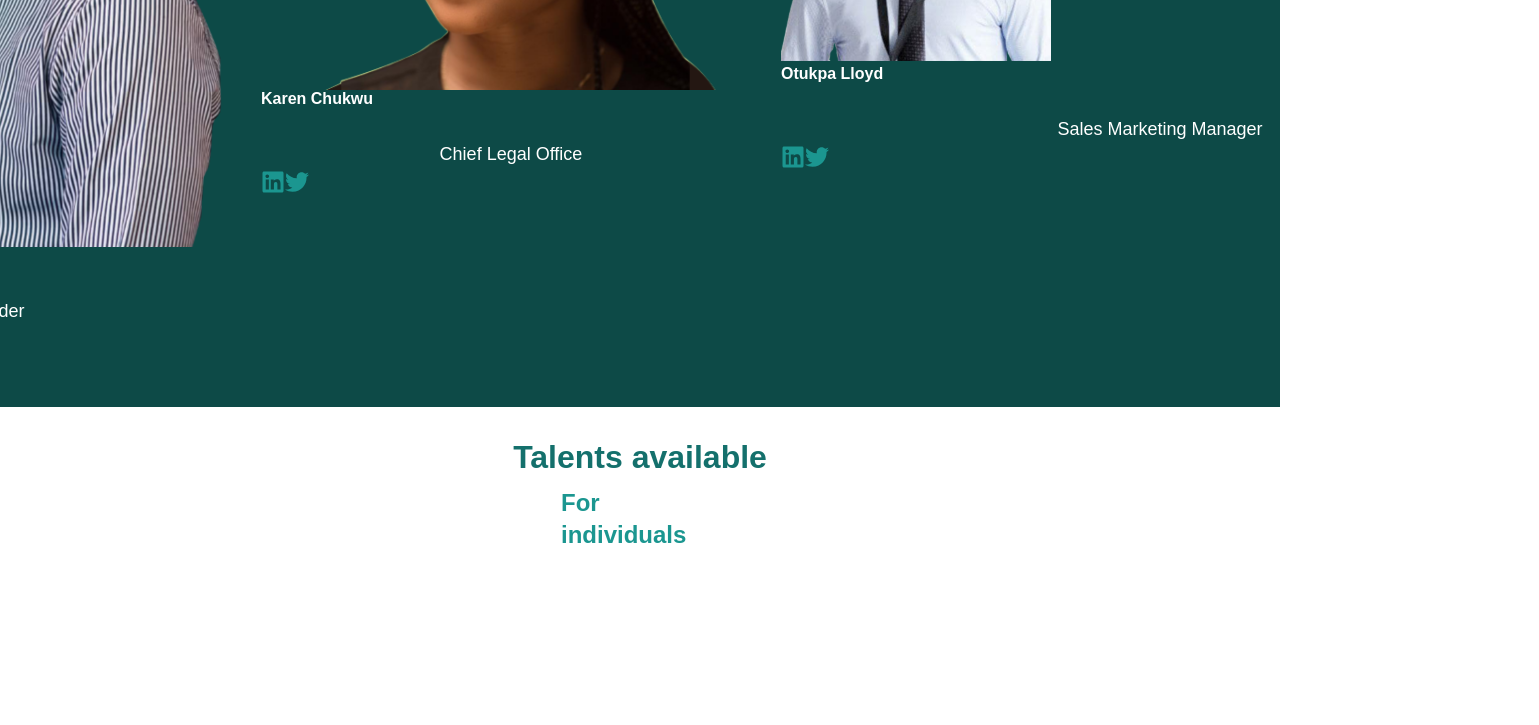
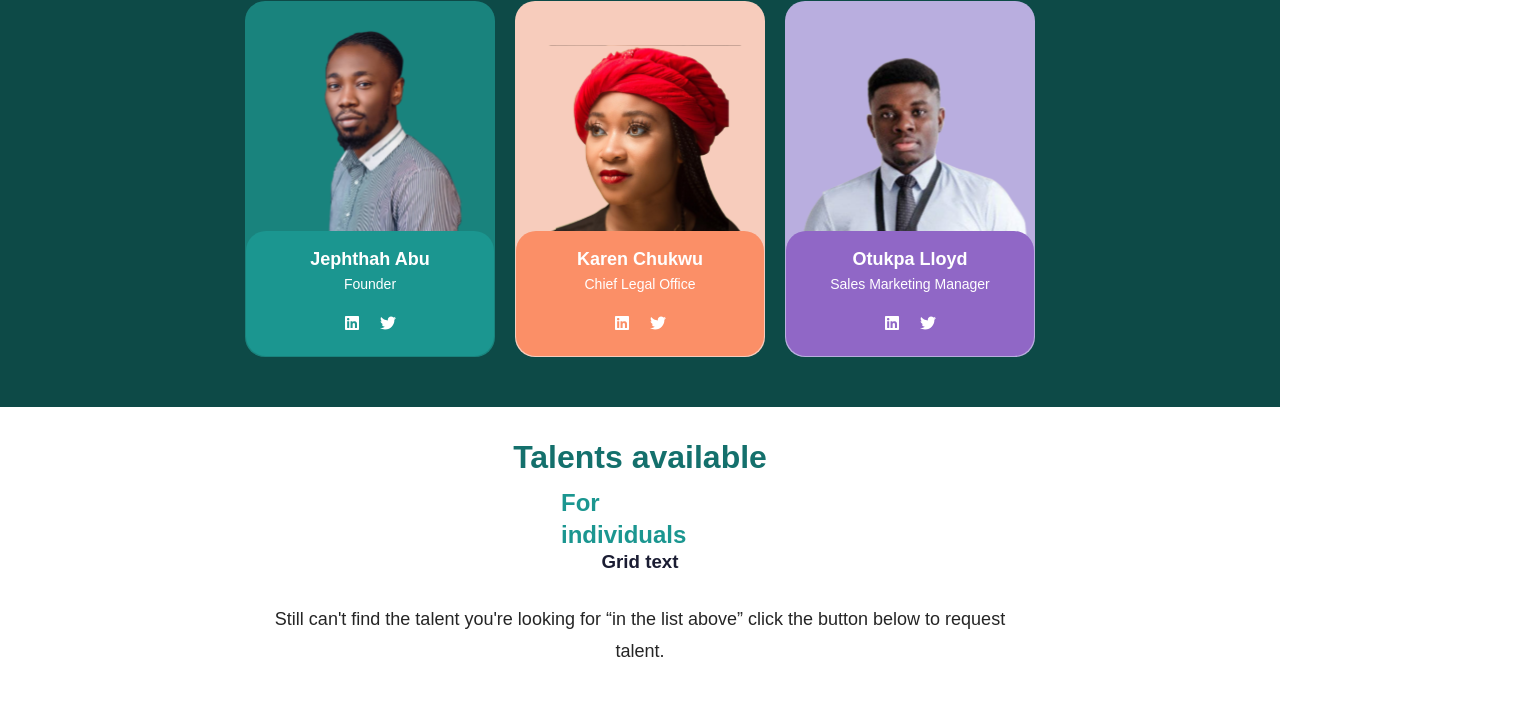
Before and after one commit to danielndubuisi/talentpoel, a React (Create React App) app: page / in a window 1280 px wide. Shown: the part 5220-5945 px from the top of the page, 1539 px wide, since content can reach past the window. Built offline with nearby package versions, Linux system fonts and the light colour scheme; a web font is replaced by a local one.

Commit message:
founder update

```diff
--- a/src/Data/data.js
+++ b/src/Data/data.js
@@ -146,6 +146,25 @@ export const bottomSectionOne = {
   displayButton: true,
 };
 
+export const aboutData = {
+  lightBg: "",
+  imgStart: "",
+  lightText: true,
+  lightText2: false,
+  lightTextDesc: true,
+  heading: false,
+  button: true,
+  subHeadline: "About Us",
+  description: `Derived from the Afrikaans word "Talentpoel", which roughly translates to Talentpool.
+
+    Talentpoel matches vetted non-technical Mid-level/Senior level experts in Africa to global tech companies and startups. Our aim is to enable companies have access to a broader pool of candidates regardless of location or governmental restrictions.`,
+  img1: "images/aboutImage.svg",
+  alt: "about-image",
+  imgDouble: false,
+  extraText: true,
+  extraTextValue: "Matching African talent to a Global Audience",
+};
+
 export const bottomSectionTwo = {
   lightBg: "darker",
   headLine: "",
@@ -163,10 +182,11 @@ export const bottomSectionThree = {
   lightBg: "",
   headLine: "Talents available",
   topLine: "For individuals",
-  lightTextDesc: false,
+  lightTextDesc: true,
   lightText: false,
   description:
     "Still can't find the talent you're looking for “in the list above” click the button below  to request talent.",
+  gridText: true,
   imgShow: "",
   button: true,
   buttonColor: "white",
--- a/src/components/BottomSection.css
+++ b/src/components/BottomSection.css
@@ -51,7 +51,3 @@
   text-align: center;
   margin-top: 30px;
 }
-
-.bottom_button-container {
-  margin-top: 50px;
-}
--- a/src/components/BottomSection.js
+++ b/src/components/BottomSection.js
@@ -1,6 +1,7 @@
 import "./BottomSection.css";
 import FounderDetails from "../components/FounderDetails";
 import GridImages from "../components/GridImages";
+import GridText from "../components/GridText";
 import { Button } from "./Button";
 
 const BottomSection = ({
@@ -12,6 +13,7 @@ const BottomSection = ({
   lightTextDesc,
   lightText,
   description,
+  gridText,
   imgShow,
   button,
   buttonColor,
@@ -49,6 +51,7 @@ const BottomSection = ({
                 {subHeadline}
               </h4>
             ) : null}
+            {gridText ? <GridText /> : null}
             <p
               className={
                 lightTextDesc
--- a/src/components/FounderDetails.css
+++ b/src/components/FounderDetails.css
@@ -1,27 +1,110 @@
 .founders {
   display: flex;
   align-items: center;
-  justify-content: center;
   gap: 20px;
-  max-width: 1200px;
+  width: 100%;
   margin: 0 auto;
   color: #fff;
 }
 
 .founder-jeph {
   display: flex;
-  width: 500px;
+  width: 250px;
   flex-direction: column;
+  align-items: center;
+  justify-content: center;
+  border: 1px solid transparent;
+  background-color: #1d948ec5;
+  border-radius: 20px;
+}
+
+.founder-jeph img {
+  width: 304px;
+  height: 274px;
 }
 
 .founder-karen {
   display: flex;
-  width: 500px;
+  width: 250px;
   flex-direction: column;
+  align-items: center;
+  justify-content: center;
+  border: 1px solid transparent;
+  background-color: #f7ccbc;
+  border-radius: 20px;
+  position: relative;
 }
 
-.founder-lloyd {
+.founder-karen img {
+  width: 270px;
+  height: 274px;
+}
+
+.founder-llyod {
   display: flex;
-  width: 500px;
+  width: 250px;
   flex-direction: column;
+  align-items: center;
+  justify-content: center;
+  border: 1px solid transparent;
+  background-color: #d7bffada;
+  border-radius: 20px;
 }
+
+.founder-llyod img {
+  width: 491px;
+  height: 274px;
+}
+
+.details {
+  display: flex;
+  flex-direction: column;
+  align-items: center;
+  border: 1px solid transparent;
+  border-radius: 20px;
+}
+
+.details h4 {
+  font-style: normal;
+  font-weight: 700;
+  font-size: 18px;
+  line-height: 24px;
+  margin-top: 15px;
+}
+
+.details p {
+  font-style: normal;
+  margin: 2px 0 20px 0;
+  font-weight: 300;
+  font-size: 14px;
+  line-height: 22px;
+}
+
+.details.jeph {
+  background-color: #1b9690;
+  margin-top: -45px;
+}
+
+.details.karen {
+  background-color: #fb8f67;
+  margin-top: -45px;
+}
+
+.details.lloyd {
+  background-color: #9067c6;
+  margin-top: -45px;
+}
+
+.detail-links {
+  display: flex;
+  gap: 20px;
+  margin-bottom: 20px;
+}
+
+.founder-icon-link svg {
+  color: #fff;
+}
+
+.founder-icon-link svg:hover {
+  color: yellowgreen;
+}
--- a/src/components/FounderDetails.js
+++ b/src/components/FounderDetails.js
@@ -10,11 +10,12 @@ const FounderDetails = () => {
     <div className="founders">
       <div className="founder-jeph">
         <img src={founderOneImg} alt="jephthah" />
-        <div className="details">
+        <div className="details jeph">
           <h4>Jephthah Abu</h4>
           <p>Founder</p>
+          <div className="detail-links">
             <Link
-            className="social-icon-link"
+              className="founder-icon-link"
               to="https://www.linkedin.com/in/jephtah-abu-03b899150/"
               target="_blank"
               aria-label="LinkedIn"
@@ -22,7 +23,7 @@ const FounderDetails = () => {
               <FaLinkedin />
             </Link>
             <Link
-            className="social-icon-link"
+              className="founder-icon-link"
               to="https://twitter.com/jephtahA_"
               target="_blank"
               aria-label="Twitter"
@@ -31,13 +32,15 @@ const FounderDetails = () => {
             </Link>
           </div>
         </div>
+      </div>
       <div className="founder-karen">
         <img src={founderTwoImg} alt="karen" />
-        <div className="details">
+        <div className="details karen">
           <h4>Karen Chukwu</h4>
           <p>Chief Legal Office</p>
+          <div className="detail-links">
             <Link
-            className="social-icon-link"
+              className="founder-icon-link"
               to="https://www.linkedin.com/in/karen-chukwu/"
               target="_blank"
               aria-label="LinkedIn"
@@ -45,7 +48,7 @@ const FounderDetails = () => {
               <FaLinkedin />
             </Link>
             <Link
-            className="social-icon-link"
+              className="founder-icon-link"
               to="https://twitter.com/Karen_Amarii"
               target="_blank"
               aria-label="Twitter"
@@ -54,13 +57,15 @@ const FounderDetails = () => {
             </Link>
           </div>
         </div>
+      </div>
       <div className="founder-llyod">
         <img src={founderThreeImg} alt="llyod" />
-        <div className="details">
+        <div className="details lloyd">
           <h4>Otukpa Lloyd</h4>
           <p>Sales Marketing Manager</p>
+          <div className="detail-links">
             <Link
-            className="social-icon-link"
+              className="founder-icon-link"
               to="https://www.linkedin.com/in/godwinoi/"
               target="_blank"
               aria-label="LinkedIn"
@@ -68,7 +73,7 @@ const FounderDetails = () => {
               <FaLinkedin />
             </Link>
             <Link
-            className="social-icon-link"
+              className="founder-icon-link"
               to="https://twitter.com/glucosezaddy90"
               target="_blank"
               aria-label="Twitter"
@@ -78,6 +83,7 @@ const FounderDetails = () => {
           </div>
         </div>
       </div>
+    </div>
   );
 };
 
--- a/src/components/GridImages.css
+++ b/src/components/GridImages.css
@@ -0,0 +1,3 @@
+.grid {
+  margin-bottom: 50px;
+}
--- /dev/null
+++ b/src/components/GridText.js
@@ -0,0 +1,11 @@
+import "./GridText.css";
+
+const GridText = () => {
+  return (
+    <div className="grid-text">
+      <h3>Grid text</h3>
+    </div>
+  );
+};
+
+export default GridText;
--- a/src/pages/Home.js
+++ b/src/pages/Home.js
@@ -14,6 +14,7 @@ import {
   bottomSectionOne,
   bottomSectionTwo,
   bottomSectionThree,
+  aboutData,
 } from "../Data/data";
 import Advantage from "../components/Advantage";
 import { Button } from "../components/Button";
@@ -36,6 +37,7 @@ const Home = () => {
         </Link>
       </div>
       <BottomSection {...bottomSectionOne} />
+      <HeroSection {...aboutData} />
       <BottomSection {...bottomSectionTwo} />
       <BottomSection {...bottomSectionThree} />
       <Footer />
```
Also changed, not shown: src/components/GridText.css (added), 1 other file (tests, documents, lock files or other folders). Lines whose indentation alone changed are shown as unchanged.
